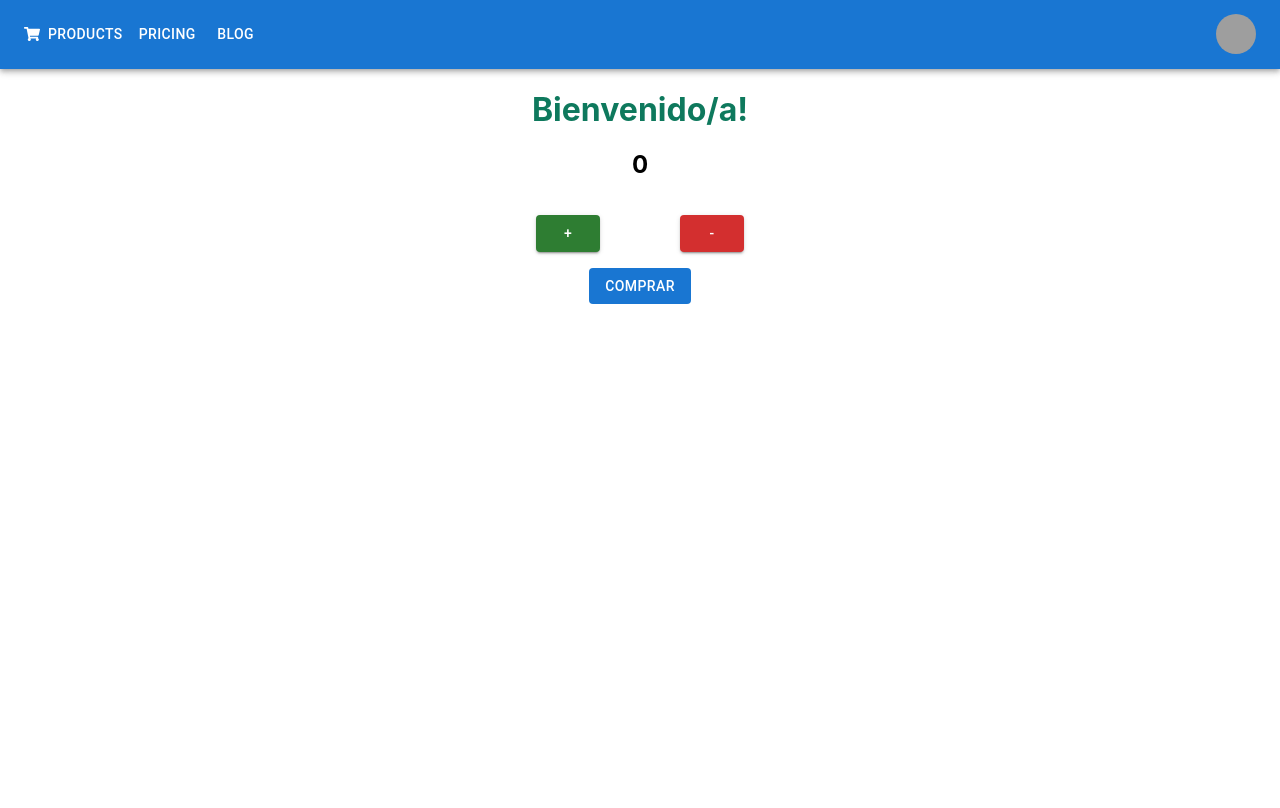
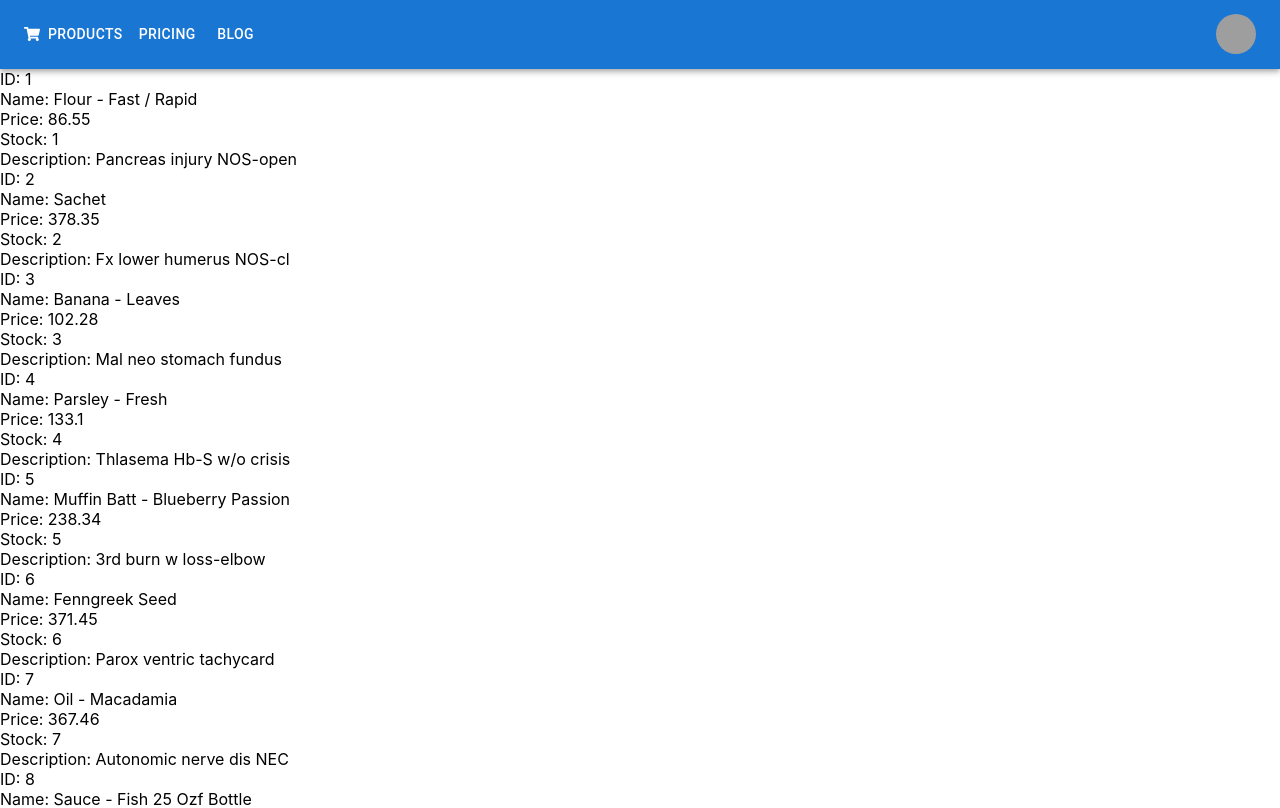
Before and after one commit to Woaldie/Landing, a React (Create React App) app: page / in a window 1280 px wide. Shown: the top 808 px of the page. Built offline with nearby package versions, Linux system fonts and the light colour scheme; grey boxes are pictures that could not be loaded.

Commit message:
agregando promise

```diff
--- /dev/null
+++ b/src/components/Item/Item.jsx
@@ -0,0 +1,15 @@
+const Item = ({prod}) => {
+    return(
+        <div className="Item">
+            <div className="Item-ID">ID: {prod.id} </div>
+            <div className="Item-info">
+                <div className="Item-title">Name: {prod.name} </div>
+                <div className="Item-price">Price: {prod.price} </div>
+                <div className="Item-stockl">Stock: {prod.stock} </div>
+                <div className="Item-description">Description: {prod.description} </div>
+            </div>
+        </div>
+    );
+};
+
+export default Item;
--- /dev/null
+++ b/src/components/ItemList/ItemList.jsx
@@ -0,0 +1,12 @@
+import Item from '../Item/Item'
+
+const ItemList = ({prods}) =>{
+    return (
+        <div className='ItemList'>
+            {prods.map((prod) => (
+                <Item key = {prod.id} prod = {prod} />
+            ))}
+        </div>
+    )
+}
+export default ItemList;
--- a/src/components/ItemListContainer/ItemListContainer.jsx
+++ b/src/components/ItemListContainer/ItemListContainer.jsx
@@ -1,7 +1,18 @@
+import { useEffect, useState } from "react";
+import { PromiseProducts } from "../Products/Products";
+import ItemList from "../ItemList/ItemList";
+
 export default function ItemListContainer() {
+  const [product, setProduct] = useState([]);
+
+  useEffect(() => {
+    PromiseProducts.then((resp) => setProduct(resp)).catch((err) =>
+      console.log(err)
+    );
+  }, []);
   return (
     <>
-      <h1 className="saludo">Bienvenido/a!</h1>
+      <ItemList prods={product} />
     </>
   );
 }
--- /dev/null
+++ b/src/components/Products/Products.jsx
@@ -0,0 +1,162 @@
+const Products = [{
+    "id": 1,
+    "name": "Flour - Fast / Rapid",
+    "description": "Pancreas injury NOS-open",
+    "price": 86.55,
+    "stock": 1
+  }, {
+    "id": 2,
+    "name": "Sachet",
+    "description": "Fx lower humerus NOS-cl",
+    "price": 378.35,
+    "stock": 2
+  }, {
+    "id": 3,
+    "name": "Banana - Leaves",
+    "description": "Mal neo stomach fundus",
+    "price": 102.28,
+    "stock": 3
+  }, {
+    "id": 4,
+    "name": "Parsley - Fresh",
+    "description": "Thlasema Hb-S w/o crisis",
+    "price": 133.1,
+    "stock": 4
+  }, {
+    "id": 5,
+    "name": "Muffin Batt - Blueberry Passion",
+    "description": "3rd burn w loss-elbow",
+    "price": 238.34,
+    "stock": 5
+  }, {
+    "id": 6,
+    "name": "Fenngreek Seed",
+    "description": "Parox ventric tachycard",
+    "price": 371.45,
+    "stock": 6
+  }, {
+    "id": 7,
+    "name": "Oil - Macadamia",
+    "description": "Autonomic nerve dis NEC",
+    "price": 367.46,
+    "stock": 7
+  }, {
+    "id": 8,
+    "name": "Sauce - Fish 25 Ozf Bottle",
+    "description": "Late eff superficial inj",
+    "price": 312.55,
+    "stock": 8
+  }, {
+    "id": 9,
+    "name": "Jicama",
+    "description": "Ot encph/mye ot inf else",
+    "price": 377.53,
+    "stock": 9
+  }, {
+    "id": 10,
+    "name": "Flower - Commercial Bronze",
+    "description": "Postop shock,cardiogenic",
+    "price": 301.22,
+    "stock": 10
+  }, {
+    "id": 11,
+    "name": "Puff Pastry - Slab",
+    "description": "Hantavirus infection",
+    "price": 386.64,
+    "stock": 11
+  }, {
+    "id": 12,
+    "name": "Juice - Apple, 341 Ml",
+    "description": "3rd deg burn back",
+    "price": 336.77,
+    "stock": 12
+  }, {
+    "id": 13,
+    "name": "Appetizer - Seafood Assortment",
+    "description": "Accident NEC",
+    "price": 118.26,
+    "stock": 13
+  }, {
+    "id": 14,
+    "name": "Ice Cream - Vanilla",
+    "description": "Opn skul fx NEC-coma NOS",
+    "price": 378.72,
+    "stock": 14
+  }, {
+    "id": 15,
+    "name": "Muffin Batt - Ban Dream Zero",
+    "description": "BMI 32.0-32.9,adult",
+    "price": 147.43,
+    "stock": 15
+  }, {
+    "id": 16,
+    "name": "Sprite - 355 Ml",
+    "description": "Acc d/t avalanche",
+    "price": 362.18,
+    "stock": 16
+  }, {
+    "id": 17,
+    "name": "Octopus - Baby, Cleaned",
+    "description": "Hem early pg NEC-antepar",
+    "price": 285.81,
+    "stock": 17
+  }, {
+    "id": 18,
+    "name": "Cookies Oatmeal Raisin",
+    "description": "Sprain ulnar collat lig",
+    "price": 106.64,
+    "stock": 18
+  }, {
+    "id": 19,
+    "name": "Pail For Lid 1537",
+    "description": "Sprain hip & thigh NOS",
+    "price": 322.42,
+    "stock": 19
+  }, {
+    "id": 20,
+    "name": "Tea - Orange Pekoe",
+    "description": "Opn skl/oth fx-prol coma",
+    "price": 198.83,
+    "stock": 20
+  }, {
+    "id": 21,
+    "name": "Wine - White, Pelee Island",
+    "description": "Disloc vertebra NOS-open",
+    "price": 192.45,
+    "stock": 21
+  }, {
+    "id": 22,
+    "name": "Nectarines",
+    "description": "Sexual sadism",
+    "price": 199.46,
+    "stock": 22
+  }, {
+    "id": 23,
+    "name": "Muffin Mix - Oatmeal",
+    "description": "Lte ef-mplga low lmb NOS",
+    "price": 149.56,
+    "stock": 23
+  }, {
+    "id": 24,
+    "name": "Turnip - White, Organic",
+    "description": "Spin bif w hydrceph-dors",
+    "price": 293.17,
+    "stock": 24
+  }, {
+    "id": 25,
+    "name": "Mustard Prepared",
+    "description": "Fx mid/prx phal, hand-cl",
+    "price": 91.04,
+    "stock": 25
+  }]
+
+  export const PromiseProducts = new Promise((resolve, reject) => {
+    let condition = true;
+    if (condition){
+      setTimeout(() => {
+        resolve(Products);
+      }, 2000);
+    }else{
+      reject(console.log("Error"));
+    }
+  });
```
Also changed, not shown: src/App.js (line endings or trailing spaces).
